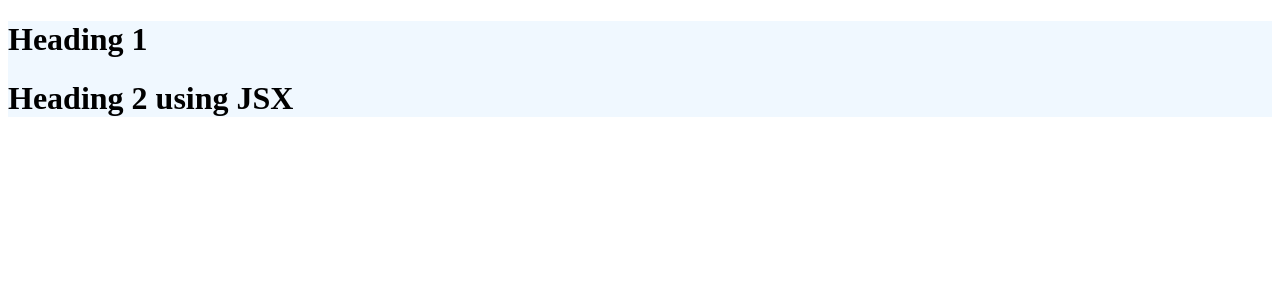
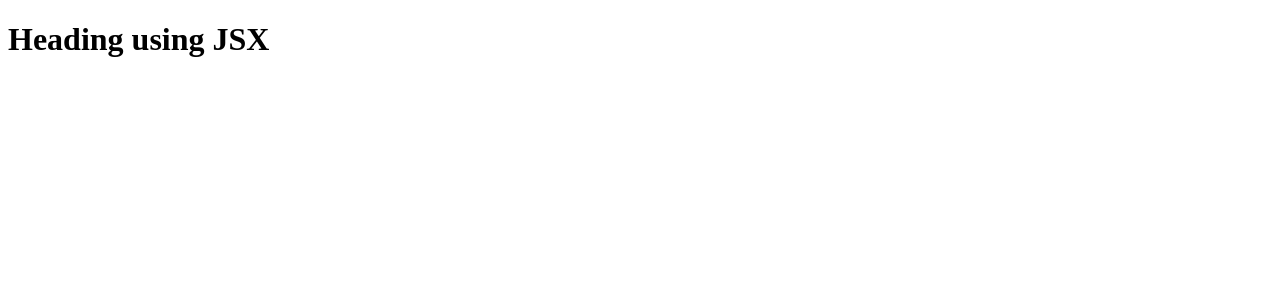
Before and after one commit to pratikishere/NamasteReact, a React (Vite) app: page / in a window 1280 px wide. Shown: the top 300 px of the page. Built offline with nearby package versions, Linux system fonts and the light colour scheme.

Commit message:
Remove old way of using tags, Keep JSX

```diff
--- a/App.js
+++ b/App.js
@@ -1,22 +1,7 @@
 import React from "react";
 import ReactDOM from "react-dom/client";
 
-const heading1 = React.createElement(
-  "h1",
-  {
-    key: "heading1",
-  },
-  "Heading 1"
-);
+const heading = <h1 key="heading">Heading using JSX</h1>;
 
-const heading2 = <h1 key="heading2">Heading 2 using JSX</h1>;
-
-const container = React.createElement(
-  "div",
-  {
-    id: "container",
-  },
-  [heading1, heading2]
-);
 const root = ReactDOM.createRoot(document.getElementById("root"));
-root.render(container);
+root.render(heading);
```
